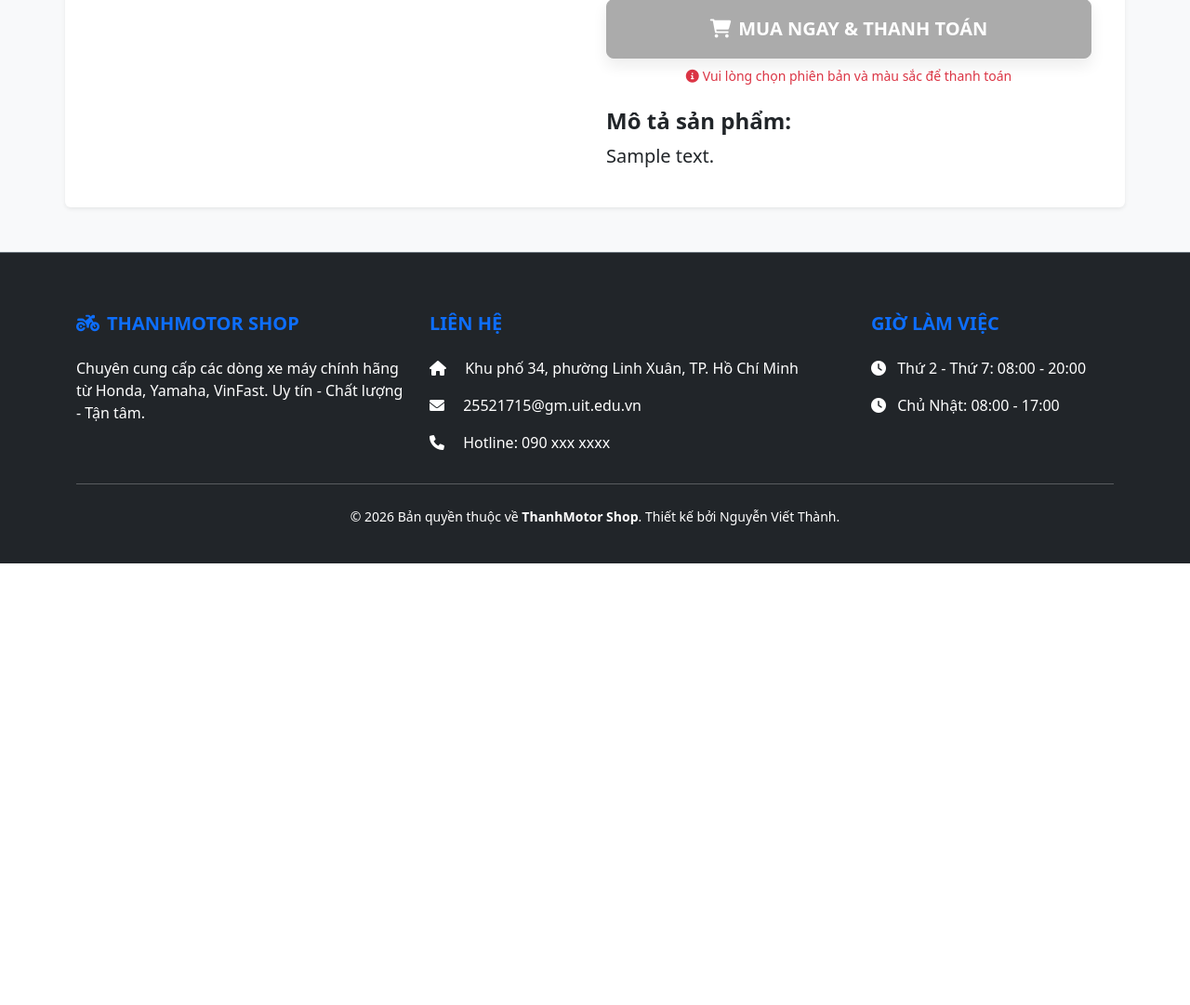
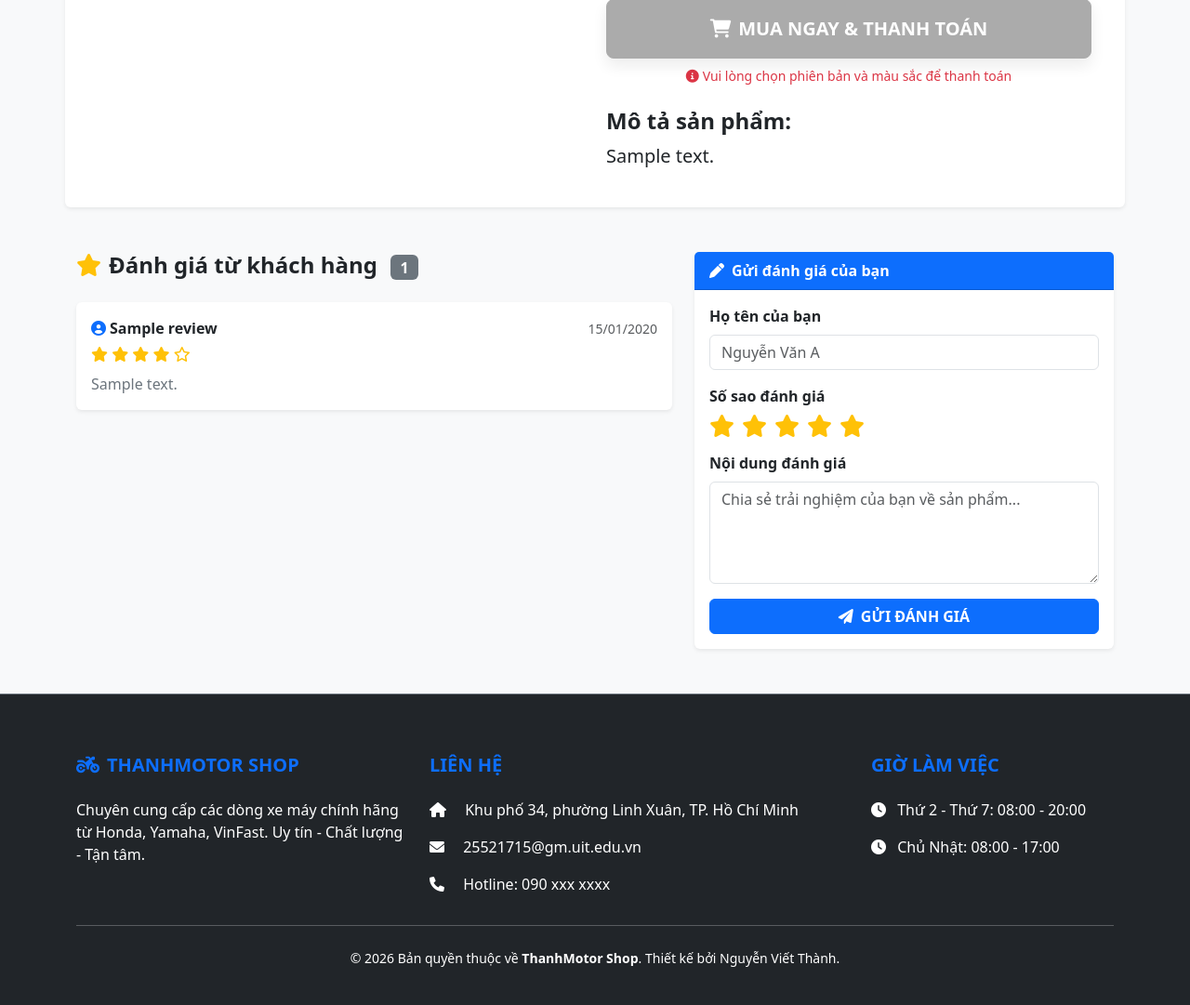
Before and after one commit to 25521715-NguyenVietThanh/ThanhMotor-Shop, a Django app: page /xe/1/ in a window 1280 px wide. Shown: the part 665-1746 px from the top of the page at 93% size. Before the commit the page ends 1271 px from the top, so only its background shows below. Run offline with Django 5.2, Linux system fonts and the light colour scheme; tables that the repository leaves empty hold one stand-in row (values such as "Sample post"); grey boxes marked "Sample" are stand-in pictures.

```diff
--- a/shop/templates/shop/detail.html
+++ b/shop/templates/shop/detail.html
@@ -92,6 +92,101 @@
         </div>
     </div>
 
+
+    <!-- ===== KHU VỰC ĐÁNH GIÁ ===== -->
+    <div class="container my-5">
+        <div class="row">
+
+            <!-- CỘT TRÁI: Danh sách đánh giá -->
+            <div class="col-md-7">
+                <h4 class="fw-bold mb-4">
+                    <i class="fas fa-star text-warning me-2"></i>Đánh giá từ khách hàng
+                    <span class="badge bg-secondary fs-6 ms-2">{{ reviews|length }}</span>
+                </h4>
+
+                {% if reviews %}
+                    {% for review in reviews %}
+                    <div class="card mb-3 shadow-sm border-0">
+                        <div class="card-body">
+                            <div class="d-flex justify-content-between align-items-center mb-1">
+                                <span class="fw-bold text-dark">
+                                    <i class="fas fa-user-circle text-primary me-1"></i>{{ review.name }}
+                                </span>
+                                <small class="text-muted">{{ review.created_at|date:"d/m/Y" }}</small>
+                            </div>
+                            <div class="mb-2">
+                                {% for i in "12345" %}
+                                    {% if forloop.counter <= review.rating %}
+                                        <i class="fas fa-star text-warning"></i>
+                                    {% else %}
+                                        <i class="far fa-star text-warning"></i>
+                                    {% endif %}
+                                {% endfor %}
+                            </div>
+                            <p class="mb-0 text-secondary">{{ review.content }}</p>
+                        </div>
+                    </div>
+                    {% endfor %}
+                {% else %}
+                    <div class="text-center text-muted py-4 border rounded bg-white">
+                        <i class="fas fa-comment-slash fa-2x mb-2 d-block"></i>
+                        Chưa có đánh giá nào. Hãy là người đầu tiên!
+                    </div>
+                {% endif %}
+            </div>
+
+            <!-- CỘT PHẢI: Form gửi đánh giá -->
+            <div class="col-md-5">
+                <div class="card shadow-sm border-0">
+                    <div class="card-header bg-primary text-white fw-bold">
+                        <i class="fas fa-pen me-2"></i>Gửi đánh giá của bạn
+                    </div>
+                    <div class="card-body">
+                        {% if review_success %}
+                        <div class="alert alert-success d-flex align-items-center" role="alert">
+                            <i class="fas fa-check-circle me-2"></i>
+                            Cảm ơn bạn đã gửi đánh giá!
+                        </div>
+                        {% endif %}
+
+                        <form method="POST" action="{% url 'gui_danh_gia' xe.id %}">
+                            {% csrf_token %}
+                            <div class="mb-3">
+                                <label class="form-label fw-bold">Họ tên của bạn</label>
+                                <input type="text" name="name" class="form-control" required
+                                       placeholder="Nguyễn Văn A" maxlength="100">
+                            </div>
+
+                            <div class="mb-3">
+                                <label class="form-label fw-bold">Số sao đánh giá</label>
+                                <div class="d-flex gap-2 fs-4" id="star-container">
+                                    {% for i in "12345" %}
+                                    <i class="far fa-star text-warning star-btn"
+                                       data-value="{{ forloop.counter }}"
+                                       style="cursor: pointer;"></i>
+                                    {% endfor %}
+                                </div>
+                                <input type="hidden" name="rating" id="rating-input" value="5">
+                            </div>
+
+                            <div class="mb-3">
+                                <label class="form-label fw-bold">Nội dung đánh giá</label>
+                                <textarea name="content" class="form-control" rows="4" required
+                                          placeholder="Chia sẻ trải nghiệm của bạn về sản phẩm..."></textarea>
+                            </div>
+
+                            <button type="submit" class="btn btn-primary w-100 fw-bold">
+                                <i class="fas fa-paper-plane me-2"></i>GỬI ĐÁNH GIÁ
+                            </button>
+                        </form>
+                    </div>
+                </div>
+            </div>
+
+        </div>
+    </div>
+    <!-- ===== KẾT THÚC KHU VỰC ĐÁNH GIÁ ===== -->
+
         <footer class="bg-dark text-white pt-5 pb-4 mt-5 border-top border-secondary">
         <div class="container text-center text-md-start">
             <div class="row">
@@ -176,5 +271,32 @@
             validateSelection();
         });
     </script>
+
+    <script>
+        // --- Star rating picker ---
+        const stars     = document.querySelectorAll('.star-btn');
+        const ratingInput = document.getElementById('rating-input');
+
+        function renderStars(value) {
+            stars.forEach(s => {
+                const v = parseInt(s.dataset.value);
+                s.classList.toggle('fas', v <= value);
+                s.classList.toggle('far', v >  value);
+            });
+        }
+
+        // Mặc định 5 sao
+        renderStars(5);
+
+        stars.forEach(star => {
+            star.addEventListener('mouseover', () => renderStars(parseInt(star.dataset.value)));
+            star.addEventListener('mouseout',  () => renderStars(parseInt(ratingInput.value)));
+            star.addEventListener('click', () => {
+                ratingInput.value = star.dataset.value;
+                renderStars(parseInt(star.dataset.value));
+            });
+        });
+    </script>
+
 </body>
 </html>
--- a/shop/urls.py
+++ b/shop/urls.py
@@ -10,6 +10,7 @@ urlpatterns = [
     path('tin-tuc/', views.tin_tuc, name='tin_tuc'),
 
     # Quy trình thanh toán
+    path('gui-danh-gia/<int:xe_id>/', views.gui_danh_gia, name='gui_danh_gia'),
     path('thanh-toan/thong-tin/<int:xe_id>/', views.nhap_thong_tin, name='nhap_thong_tin'),
     path('thanh-toan/quet-ma/<int:order_id>/', views.quet_ma_qr, name='quet_ma_qr'),
     path('thanh-toan/thanh-cong/<int:order_id>/', views.thanh_toan_thanh_cong, name='thanh_toan_thanh_cong'),
--- a/shop/views.py
+++ b/shop/views.py
@@ -110,11 +110,13 @@ def chi_tiet_xe(request, id):
     xe_lien_quan = Motorcycle.objects.filter(brand=xe.brand).exclude(id=id)[:4]
     reviews = Review.objects.all().order_by('-created_at')[:5]
 
+    review_success = request.GET.get('review') == 'ok'
     return render(request, 'shop/detail.html', {
         'xe': xe,
         'categories': categories,
         'xe_lien_quan': xe_lien_quan,
-        'reviews': reviews
+        'reviews': reviews,
+        'review_success': review_success,
     })
 
 def dich_vu_view(request):
@@ -124,6 +126,37 @@ def dich_vu_view(request):
 def tin_tuc(request):
     """Hiển thị trang tin tức và các chương trình khuyến mãi của cửa hàng."""
     return render(request, 'shop/tin_tuc.html')
+
+
+def gui_danh_gia(request, xe_id):
+    """
+    Xử lý form gửi đánh giá của khách hàng cho một sản phẩm xe cụ thể.
+
+    Khi POST:
+    - Lấy tên, số sao và nội dung từ form.
+    - Validate số sao trong khoảng 1-5.
+    - Tạo bản ghi Review mới trong database.
+    - Redirect về trang chi tiết xe kèm thông báo thành công.
+
+    Args:
+        request (HttpRequest): Chứa dữ liệu form POST.
+        xe_id (int): ID của xe được đánh giá.
+
+    Returns:
+        HttpResponse: Redirect về trang chi tiết xe.
+    """
+    xe = get_object_or_404(Motorcycle, id=xe_id)
+    if request.method == 'POST':
+        name    = request.POST.get('name', '').strip()
+        rating  = int(request.POST.get('rating', 5))
+        content = request.POST.get('content', '').strip()
+
+        if name and content and 1 <= rating <= 5:
+            Review.objects.create(name=name, rating=rating, content=content)
+
+    from django.http import HttpResponseRedirect
+    from django.urls import reverse
+    return HttpResponseRedirect(reverse('chi_tiet_xe', args=[xe_id]) + '?review=ok')
 
 def nhap_thong_tin(request, xe_id):
     """
@@ -202,10 +235,6 @@ def quet_ma_qr(request, order_id):
     })
 
 def xac_nhan_qr_mobile(request, order_id, token):
-    """
-    Xác thực mã QR được quét từ thiết bị di động thông qua Token bảo mật.
-    Cập nhật trạng thái qr_scanned cho đơn hàng.
-    """
     import hashlib
     expected_token = hashlib.sha256(f"BANXE-SECRET-{order_id}".encode()).hexdigest()[:16]
     if token != expected_token:
@@ -219,7 +248,6 @@ def xac_nhan_qr_mobile(request, order_id, token):
 
 
 def kiem_tra_qr_status(request, order_id):
-    """API trả về trạng thái quét mã QR dưới dạng JsonResponse (AJAX)."""
     from django.http import JsonResponse
     order = get_object_or_404(Order, id=order_id)
     return JsonResponse({'scanned': order.qr_scanned})
```
